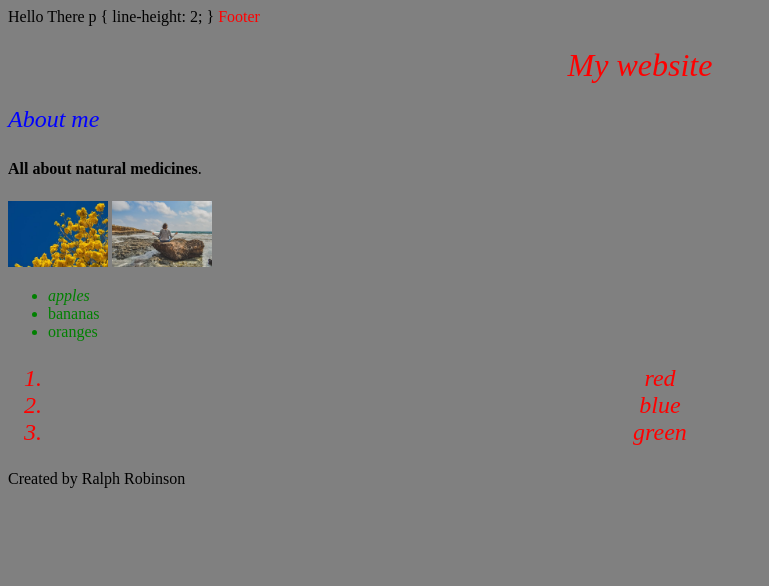
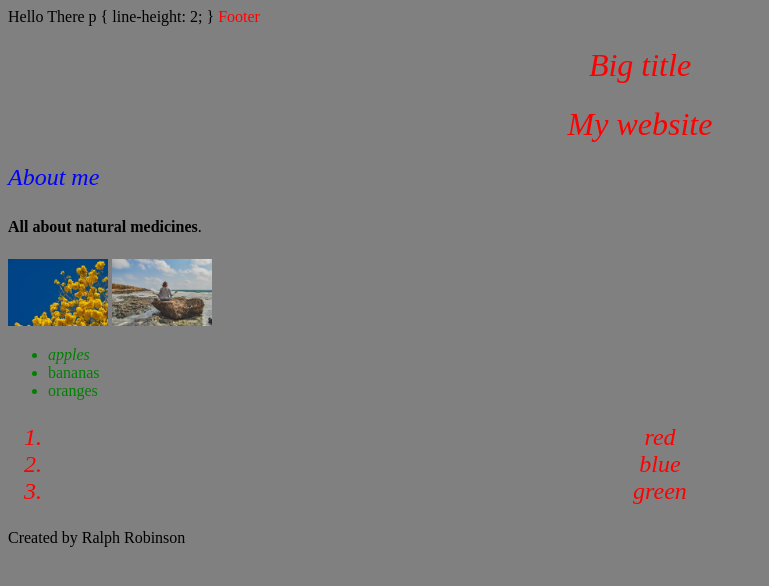
Before and after one commit to robinsonralph/index, a plain HTML site: page index.html in a window 1280 px wide. Shown: the whole page, without its empty margins (0-769 px from the left). Drawn offline with Linux system fonts and the light colour scheme; a web font is replaced by a local one.

Commit message:
Update index.html

```diff
--- a/index.html
+++ b/index.html
@@ -2,7 +2,7 @@
 <html lang="en">
 Hello There
 <head>
-     <title>Natural-My Website</title>
+     <title>RGA Oolichan Camp</title>
 
        <meta charset = "uft 8">
        <link rel="stylesheet" href="style.css">
@@ -16,6 +16,7 @@ Hello There
 }
 <a href="#footer">Footer</a>
 <header>
+   <h1 class="title">Big title</h1>
       <h1>My website</h1>
     <section>
       <h2>About me</h2>
```
